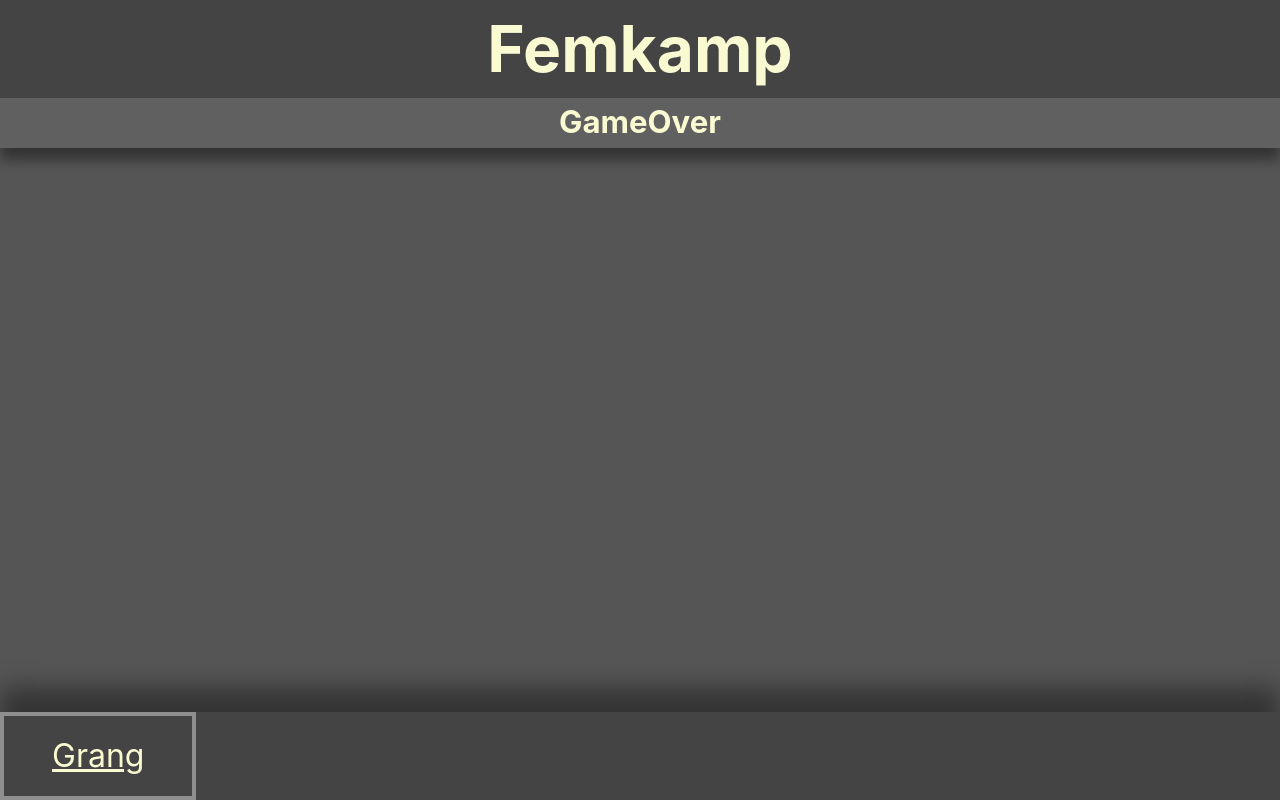
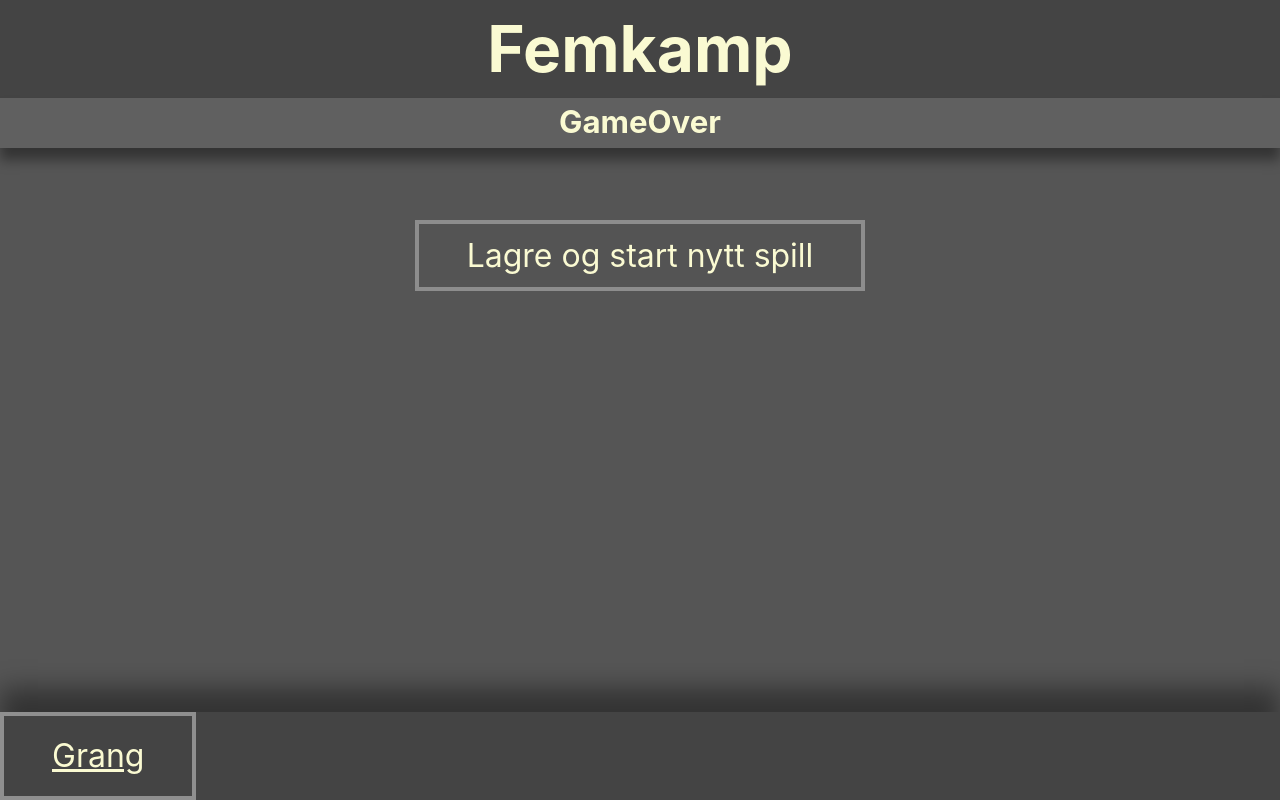
Before and after one commit to winsvold/femkamp, a React (Create React App) app: page /femkamp/GameOver in a window 1280 px wide. Built offline with nearby package versions, Linux system fonts and the light colour scheme; a web font is replaced by a local one.

Commit message:
lagrer spill i historikk

```diff
--- a/src/App/Runder/GameOver.tsx
+++ b/src/App/Runder/GameOver.tsx
@@ -2,6 +2,7 @@ import * as React from 'react';
 import { useContext } from 'react';
 import { GameContext } from '../../AppContext';
 import styled, { keyframes } from 'styled-components/macro';
+import { Button } from '../../Components/Skjema';
 
 const StyledOl = styled.ol`
     display: flex;
@@ -46,6 +47,12 @@ const StyledLi = styled.li<{ delay: number }>`
     }
 `;
 
+const StyledButton = styled(Button)`
+    margin: 2rem 0;
+    padding: 0.5rem 2rem;
+    animation: ${loserAnimations} 0.4s 3s both;
+`;
+
 function GameOver() {
     const context = useContext(GameContext);
     const sortertEtterTotalScore = context.spillere.sort((a, b) => a.score.total - b.score.total);
@@ -57,6 +64,7 @@ function GameOver() {
                     {spiller.navn}: {spiller.score.total}
                 </StyledLi>
             ))}
+            <StyledButton onClick={context.lagreOgStartPåNytt}>Lagre og start nytt spill</StyledButton>
         </StyledOl>
     );
 }
--- /dev/null
+++ b/src/App/manageHistorikk.ts
@@ -0,0 +1,17 @@
+import { Spiller } from '../AppContext';
+
+const localStorage = window.localStorage;
+
+interface HistorikkSpill {
+    spillere: Spiller[];
+    dato: Date;
+}
+
+export function lagreSpill(spillere: Spiller[]) {
+    const historikk = JSON.parse(localStorage.getItem('historikk') || '[]');
+    const klarForLagring: HistorikkSpill = {
+        dato: new Date(),
+        spillere: spillere,
+    };
+    localStorage.setItem('historikk', JSON.stringify([...historikk, klarForLagring]));
+}
--- a/src/AppContext.tsx
+++ b/src/AppContext.tsx
@@ -2,6 +2,7 @@ import React, { createContext, ReactNode, useEffect, useState } from 'react';
 import { useHistory, useParams } from 'react-router';
 import { basePath } from './App/App';
 import { injectTotalScore } from './injectTotalScore';
+import { lagreSpill } from './App/manageHistorikk';
 
 export interface Score {
     pass?: number;
@@ -37,6 +38,7 @@ interface GameContextI {
     updateScore: (spiller: Spiller, score: Partial<Score>) => void;
     setRunde: (runde: Runder) => void;
     removeSpiller: (spiller: Spiller) => void;
+    lagreOgStartPåNytt: () => void;
 }
 
 const localStorage = window.localStorage;
@@ -50,6 +52,7 @@ const initialState: GameContextI = {
     updateScore: () => null,
     setRunde: () => null,
     removeSpiller: () => null,
+    lagreOgStartPåNytt: () => null,
 };
 
 export const GameContext = createContext<GameContextI>(initialState);
@@ -92,9 +95,23 @@ export function GameContextProvider(props: { children: ReactNode }) {
     const spillereMedTotalScore = injectTotalScore(spillere);
     const sortedSpillere = spillereMedTotalScore.sort((a, b) => (a.navn > b.navn ? 1 : -1));
 
+    const lagreOgStartPåNytt = () => {
+        lagreSpill(spillere);
+        setSpillere([]);
+        history.push(basePath + '/' + Runder.Oppsett);
+    };
+
     return (
         <GameContext.Provider
-            value={{ setRunde, spillere: sortedSpillere, runde, addSpiller, updateScore, removeSpiller }}
+            value={{
+                setRunde,
+                spillere: sortedSpillere,
+                runde,
+                lagreOgStartPåNytt,
+                addSpiller,
+                updateScore,
+                removeSpiller,
+            }}
         >
             {props.children}
         </GameContext.Provider>
```
